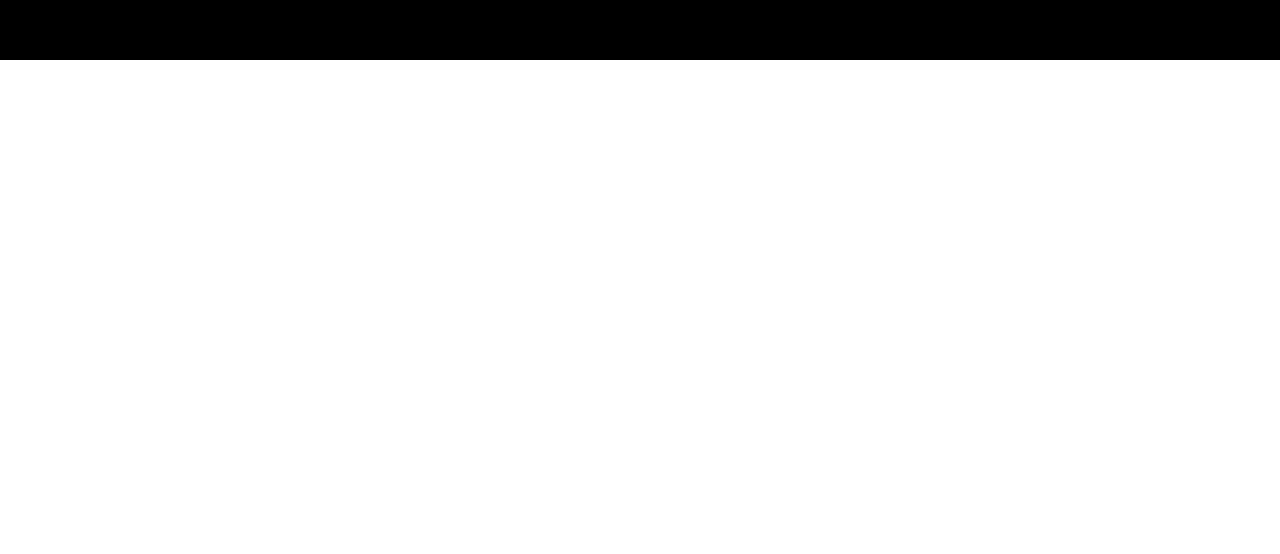
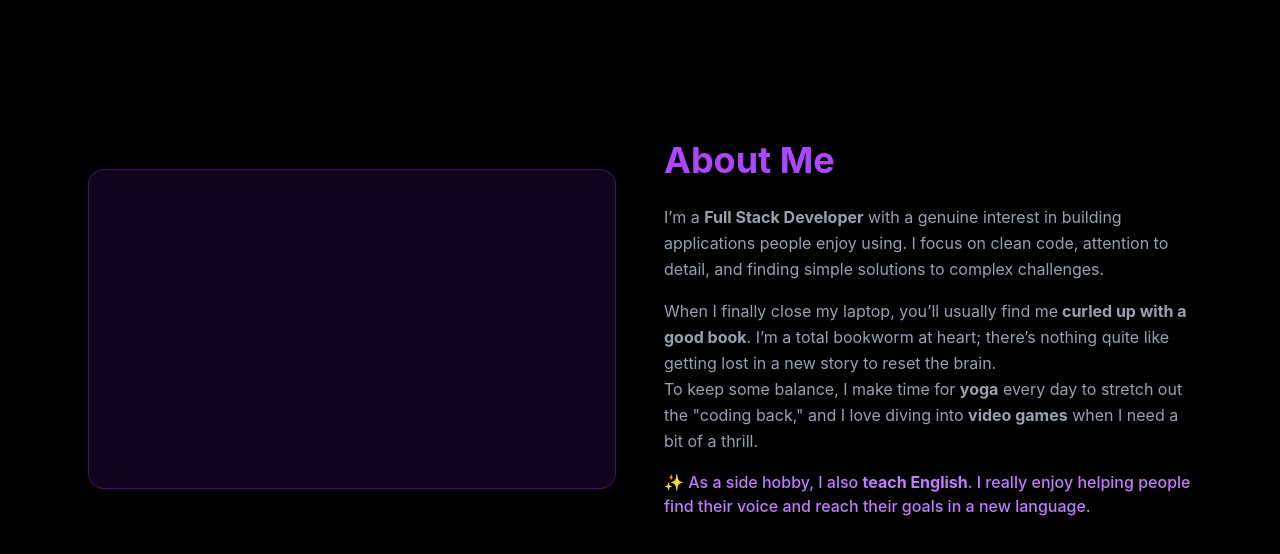
Before and after one commit to medinaalizade/My-portfolio, a React (Vite) app: page / in a window 1280 px wide. Shown: the part 740-1294 px from the top of the page. Before the commit the page ends 800 px from the top, so only its background shows below. Built offline with nearby package versions, Linux system fonts and the light colour scheme.

Commit message:
Added About section

```diff
--- a/src/App.tsx
+++ b/src/App.tsx
@@ -1,12 +1,16 @@
 import Navbar from "./components/Navbar";
 import Hero from "./components/Hero";
+import About from "./components/About";
 
 function App() {
   return (
-    <div className="bg-black">
+    <div className="bg-black min-h-screen flex flex-col">
       <Navbar />
+      <main>
+        <Hero name="Madina Ali-zada" title="Full Stack React Developer" description="I build modern, responsive web applications using React and TypeScript."/>
+        <About />
 
-      <Hero name="Madina Ali-zada" title="Full Stack React Developer" description="I build modern, responsive web applications using React and TypeScript."/>
+      </main>
     </div>
   );
 }
--- /dev/null
+++ b/src/components/About.tsx
@@ -0,0 +1,38 @@
+import React from "react";
+
+const About: React.FC = () => {
+    return(
+        <section id="about" className="py-20 bg-black text-white">
+            <div className="max-w-6xl mx-auto px-6 grid md:grid-cols-2 gap-12 items-center">
+                <div className="bg-purple-900/20 border border-purple-500/30 h-80 rounded-2xl flex item-center justify-center">
+                    <span className="text-purple-500"></span>
+                </div>
+
+                <div>
+                    <h2 className="text-4xl font-bold mb-6 text-purple-500">About Me</h2>
+                    <p className="text-gray-400 mb-4 leading-relaxed">
+                        I’m a <strong>Full Stack Developer</strong> with a genuine interest in building
+                        applications people enjoy using. I focus on clean code, attention
+                        to detail, and finding simple solutions to complex challenges.
+                    </p>
+                    <p className="text-gray-400 leading-relaxed">
+                        When I finally close my laptop, you’ll usually find me
+                        <strong> curled up with a good book</strong>. I’m a total bookworm at heart; there’s
+                        nothing quite like getting lost in a new story to reset the brain.
+                    </p>
+                    <p className="text-gray-400 leading-relaxed">
+                        To keep some balance, I make time for <strong>yoga</strong> every day to stretch out
+                        the "coding back," and I love diving into <strong>video games</strong> when I need
+                        a bit of a thrill.
+                    </p>
+                    <p className="pt-4 text-purple-400 font-medium">
+                        ✨ As a side hobby, I also <strong>teach English</strong>. I really enjoy
+                        helping people find their voice and reach their goals in a new language.
+                    </p>
+                </div>
+            </div>
+        </section>
+    );
+};
+
+export default About;
```
